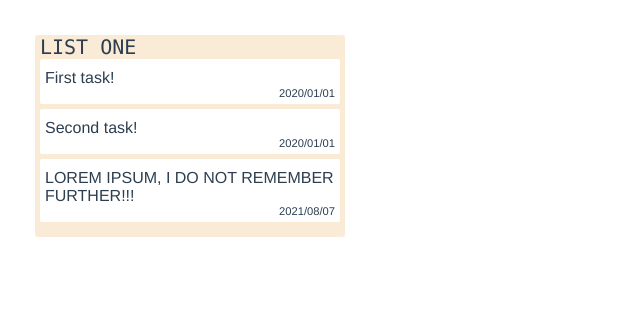
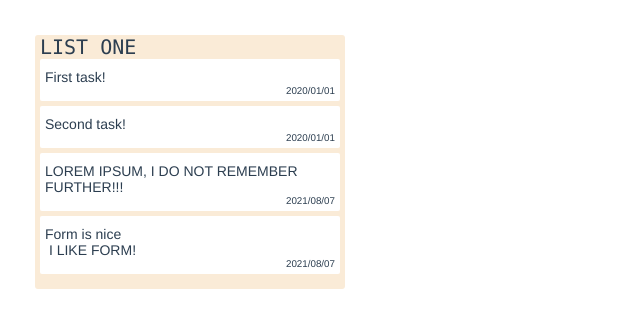
Before and after one commit to DarkoiV/Kanban, a Vue app: page / in a window 1280 px wide. Shown: the top 328 px of the page, without its empty margins (0-640 px from the left). Built offline with nearby package versions, Linux system fonts and the light colour scheme.

Commit message:
Added ability to edit tasks

```diff
--- a/src/App.vue
+++ b/src/App.vue
@@ -1,6 +1,9 @@
 <template>
   <div class="main-body">
-    <List title="LIST ONE" :tasks="taskList" />
+    <List title="LIST ONE"
+      :tasks="taskList"
+      @update-description="updateDescription"
+    />
   </div>
 </template>
 
@@ -38,8 +41,25 @@ export default {
         id: 3,
         description: "LOREM IPSUM, I DO NOT REMEMBER FURTHER!!!",
         due: "2021/08/07"
+      },
+      {
+        id: 4,
+        description: "Form is nice \n I LIKE FORM!",
+        due: "2021/08/07"
       }
     ]
+  },
+
+  methods: {
+    // Update description of task
+    updateDescription(id, formEdit) {
+      this.taskList = this.taskList.map((task) => {
+        if(task.id == id){
+          task.description = formEdit;
+        }
+        return task;
+      });
+    }
   },
 
 }
--- a/src/components/List.vue
+++ b/src/components/List.vue
@@ -4,8 +4,11 @@
     <Task
       v-for="task in tasks"
       :key="task.id"
+      :id = "task.id"
       :description="task.description"
-      :due="task.due" />
+      :due="task.due"
+      @update-description="updateDescription"
+      />
   </div>
 </template>
 
@@ -14,9 +17,17 @@ import Task from './Task.vue'
 
 export default {
   name: 'List',
+
   components: {
     Task
   },
+
+  methods: {
+    updateDescription(id, formEdit){
+      this.$emit('update-description', id, formEdit);
+    }
+  },
+
   props: {
     title: String,
     tasks: Array,
--- a/src/components/Task.vue
+++ b/src/components/Task.vue
@@ -1,6 +1,21 @@
 <template>
   <div class="task">
-    <p> {{description}} </p>
+    <p
+      style="white-space: pre-wrap;"
+      v-if="editable"
+      @dblclick="editTask()"
+    >
+      {{description}}
+    </p>
+
+    <form v-else class="task-form">
+      <textarea
+        v-model="formEdit"
+        @keydown.enter.exact.prevent
+        @keydown.enter.exact="saveEdit()"
+      />
+    </form>
+
     <p class="due"> {{ due }} </p>
   </div>
 </template>
@@ -11,20 +26,49 @@ export default {
   name: 'Task',
 
   props: {
+    id: Number,
     description: String,
     due: Date,
+  },
+
+  data() {
+    return {
+      editable: Boolean,
+      formEdit: String,
+    }
+  },
+
+  methods: {
+    // Start editing task
+    editTask() {
+      this.formEdit = this.description;
+      this.editable = !this.editable;
+    },
+    // Send edited task to parent
+    saveEdit() {
+      console.log("TASK:", this.id, this.formEdit);
+      this.$emit('update-description', this.id, this.formEdit)
+    }
   },
 }
 </script>
 
-<style>
+<style scope>
 .task {
   background-color: white;
   border-radius: 2px;
+  font-size: 14px;
 
   padding: 5px;
   padding-top: 10px;
   margin-bottom: 5px;
+}
+textarea {
+  font-size: 14px;
+  resize: vertical;
+
+  max-width: calc(100% - 10px);
+  margin: 0;
 }
 .due {
   font-size: 70%;
```
